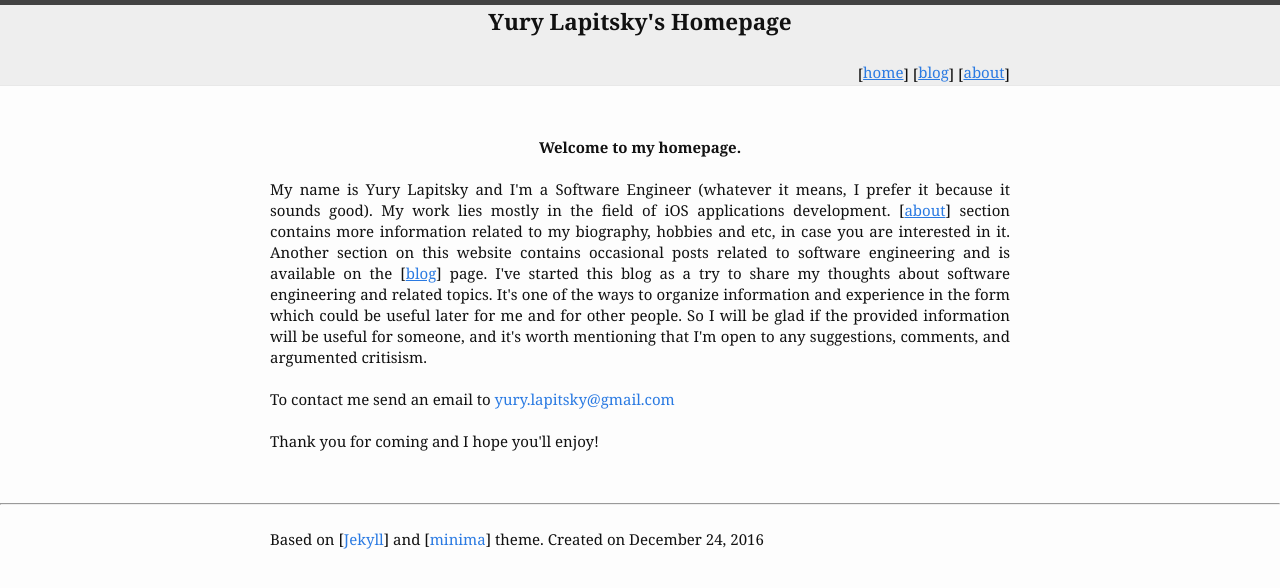
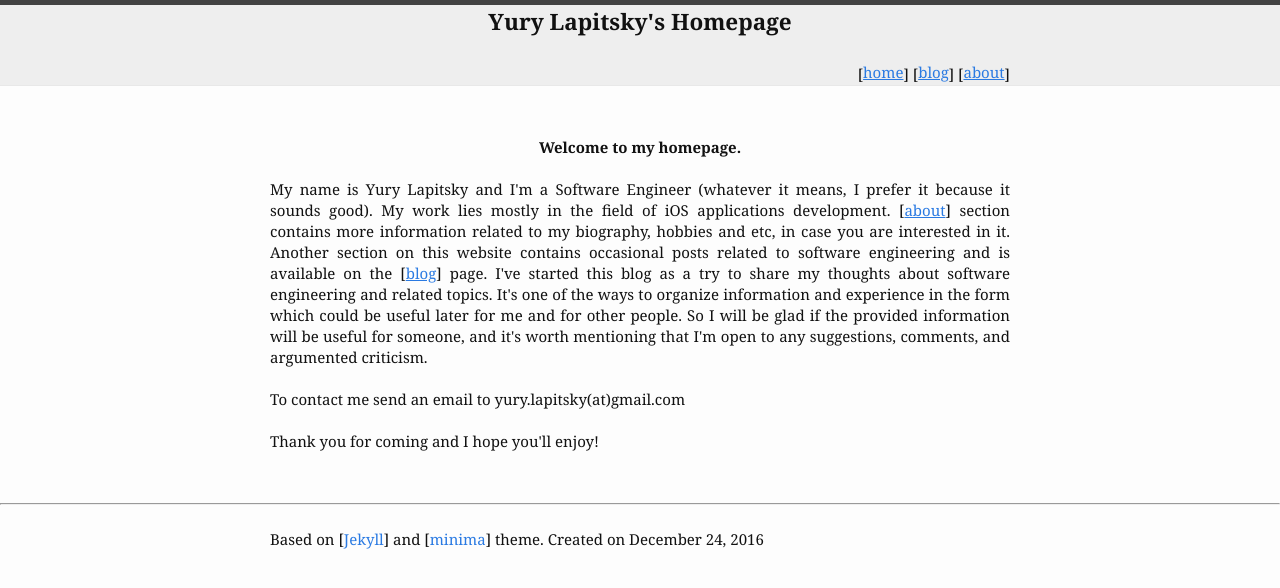
Before and after one commit to skyylex/skyylex.github.io, a Jekyll site: the page built from index.md, in a window 1280 px wide. Shown: the top 588 px of the page. Built offline with Jekyll 4.4.1, drawn with Linux system fonts in a browser that asks for light colours.

Commit message:
Update home.html

```diff
--- a/_layouts/home.html
+++ b/_layouts/home.html
@@ -11,12 +11,12 @@ layout: home_container
 
       <div>
 
-        My name is Yury Lapitsky and I'm a Software Engineer (whatever it means, I prefer it because it sounds good). My work lies mostly in the field of iOS applications development. [<a style="text-decoration: underline;" href="/about">about</a>] section contains more information related to my biography, hobbies and etc, in case you are interested in it. Another section on this website contains occasional posts related to software engineering and is available on the [<a style="text-decoration: underline;" href="/posts">blog</a>] page. I've started this blog as a try to share my thoughts about software engineering and related topics. It's one of the ways to organize information and experience in the form which could be useful later for me and for other people. So I will be glad if the provided information will be useful for someone, and it's worth mentioning that I'm open to any suggestions, comments, and argumented critisism.
+        My name is Yury Lapitsky and I'm a Software Engineer (whatever it means, I prefer it because it sounds good). My work lies mostly in the field of iOS applications development. [<a style="text-decoration: underline;" href="/about">about</a>] section contains more information related to my biography, hobbies and etc, in case you are interested in it. Another section on this website contains occasional posts related to software engineering and is available on the [<a style="text-decoration: underline;" href="/posts">blog</a>] page. I've started this blog as a try to share my thoughts about software engineering and related topics. It's one of the ways to organize information and experience in the form which could be useful later for me and for other people. So I will be glad if the provided information will be useful for someone, and it's worth mentioning that I'm open to any suggestions, comments, and argumented criticism.
 
       </div>
       <br>
       <div>
-        To contact me send an email to <a href="mailto:yury.lapitsky@gmail.com">yury.lapitsky@gmail.com</a>
+        To contact me send an email to yury.lapitsky(at)gmail.com
       </div>
 
       </br>
```
